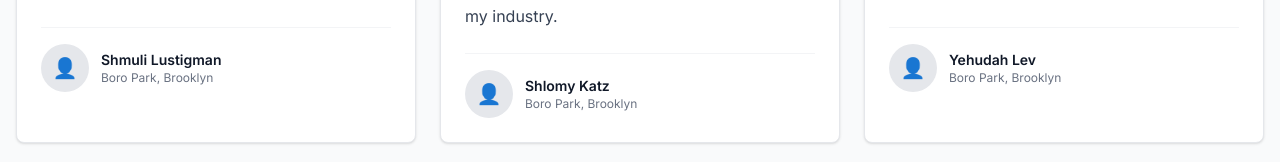
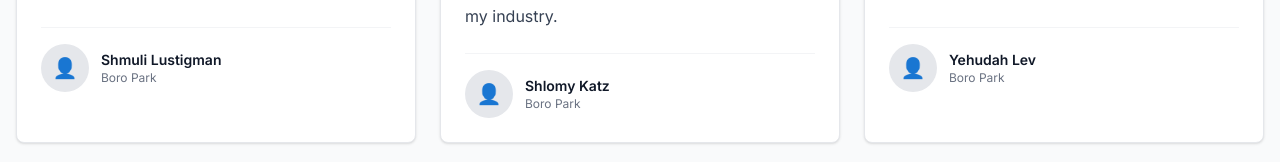
Before and after one commit to angeldev96/website-migration, a Next.js app: page /testimonials in a window 1280 px wide. Shown: the part 526-688 px from the top of the page. Built offline with nearby package versions, Linux system fonts and the light colour scheme.

Commit message:
feat: Simplify location references in job details and testimonials to focus on Boro Park

```diff
--- a/src/app/jobs/[id]/page.js
+++ b/src/app/jobs/[id]/page.js
@@ -63,7 +63,7 @@ export async function generateMetadata({ params }) {
     };
   } catch (error) {
     return {
-      title: 'Job Details - Yid Jobs - Jewish Jobs in Boro Park Brooklyn',
+      title: 'Job Details - Yid Jobs - Jewish Jobs in Boro Park',
       description: 'View job details and apply for positions in the Orthodox Jewish community of Boro Park.',
     };
   }
@@ -100,8 +100,8 @@ export default async function JobDetailPage({ params }) {
   };
 
   const extractLocation = (description) => {
-    // Always return Boro Park, Brooklyn as the primary location
-    return 'Boro Park, Brooklyn';
+    // Always return Boro Park as the primary location
+    return 'Boro Park';
   };
 
   const getCategoryIcon = (category) => {
@@ -172,14 +172,14 @@ export default async function JobDetailPage({ params }) {
       "address": {
         "@type": "PostalAddress",
         "addressLocality": "Boro Park",
-        "addressRegion": "Brooklyn, NY",
+        "addressRegion": "NY",
         "addressCountry": "US",
         "streetAddress": "Boro Park"
       }
     },
     "applicantLocationRequirements": {
       "@type": "Place",
-      "name": "Boro Park, Brooklyn"
+      "name": "Boro Park"
     },
     "jobLocationType": "TELECOMMUTE",
     "industry": "Jewish Community Services",
--- a/src/app/manifest.js
+++ b/src/app/manifest.js
@@ -1,8 +1,8 @@
 export default function manifest() {
   return {
-    name: 'Yid Jobs - Jewish Jobs in Boro Park Brooklyn',
+    name: 'Yid Jobs - Jewish Jobs in Boro Park',
     short_name: 'Yid Jobs',
-    description: 'Find Jewish jobs in Boro Park, Brooklyn. The largest Yiddish jobs website serving the Orthodox Jewish community.',
+    description: 'Find Jewish jobs in Boro Park. The largest Yiddish jobs website serving the Orthodox Jewish community.',
     start_url: '/',
     display: 'standalone',
     background_color: '#ffffff',
--- a/src/app/post-ad/page.js
+++ b/src/app/post-ad/page.js
@@ -111,7 +111,7 @@ export default function PostAdPage() {
                 <div className="grid grid-cols-1 sm:grid-cols-3 gap-4">
                   <label className="block">
                     <span className="text-sm font-medium text-gray-700">Location</span>
-                    <input name="location" value={form.location} onChange={handleChange} className="mt-2 block w-full rounded-xl border border-gray-200 bg-white px-4 py-3 text-gray-900 placeholder-gray-400 shadow-sm focus:outline-none focus:ring-2 focus:ring-blue-500" placeholder="Brooklyn / New York" />
+                    <input name="location" value={form.location} onChange={handleChange} className="mt-2 block w-full rounded-xl border border-gray-200 bg-white px-4 py-3 text-gray-900 placeholder-gray-400 shadow-sm focus:outline-none focus:ring-2 focus:ring-blue-500" placeholder="Boro Park" />
                   </label>
 
                   <label className="block">
--- a/src/app/post-job/page.js
+++ b/src/app/post-job/page.js
@@ -114,7 +114,7 @@ export default function PostJobPage() {
                 <div className="grid grid-cols-1 sm:grid-cols-3 gap-4">
                   <label className="block">
                     <span className="text-sm font-medium text-gray-700">Location</span>
-                    <input name="location" value={form.location} onChange={handleChange} className="mt-2 block w-full rounded-xl border border-gray-200 bg-white px-4 py-3 text-gray-900 placeholder-gray-400 shadow-sm focus:outline-none focus:ring-2 focus:ring-blue-500" placeholder="Brooklyn / New York" />
+                    <input name="location" value={form.location} onChange={handleChange} className="mt-2 block w-full rounded-xl border border-gray-200 bg-white px-4 py-3 text-gray-900 placeholder-gray-400 shadow-sm focus:outline-none focus:ring-2 focus:ring-blue-500" placeholder="Boro Park" />
                   </label>
 
                   <label className="block">
--- a/src/app/testimonials/page.js
+++ b/src/app/testimonials/page.js
@@ -9,32 +9,32 @@ const TESTIMONIALS = [
   {
     quote: 'I always thought you had to know someone to get a good job. This site proves you can become a macher without protekzia. It\'s straightforward, respectful, and built for us.',
     name: 'Shmuli Lustigman',
-    location: 'Boro Park, Brooklyn',
+    location: 'Boro Park',
   },
   {
     quote: 'Other job boards felt like they didn\'t get us. Here, I felt like I was already in the room. The jobs are real, the people are respectful, and now I\'m on track to becoming an influencer in my industry.',
     name: 'Shlomy Katz',
-    location: 'Boro Park, Brooklyn',
+    location: 'Boro Park',
   },
   {
     quote: 'I thought I\'d be stuck in dead-end warehouse jobs forever. Yiddish Jobs showed me that even someone like me can become a macher if you find the right fit.',
     name: 'Yehudah Lev',
-    location: 'Boro Park, Brooklyn',
+    location: 'Boro Park',
   },
   {
     quote: 'Fast, honest listings and no spam — exactly what our community needed.',
     name: 'Rivka Stern',
-    location: 'Boro Park, Brooklyn',
+    location: 'Boro Park',
   },
   {
     quote: 'I found a steady part-time job that lets me care for my family and still earn a decent wage. Thank you!',
     name: 'Moshe Green',
-    location: 'Boro Park, Brooklyn',
+    location: 'Boro Park',
   },
   {
     quote: 'Great platform — real people, real jobs. Highly recommend.',
     name: 'Leah Katz',
-    location: 'Boro Park, Brooklyn',
+    location: 'Boro Park',
   }
 ];
 
```
